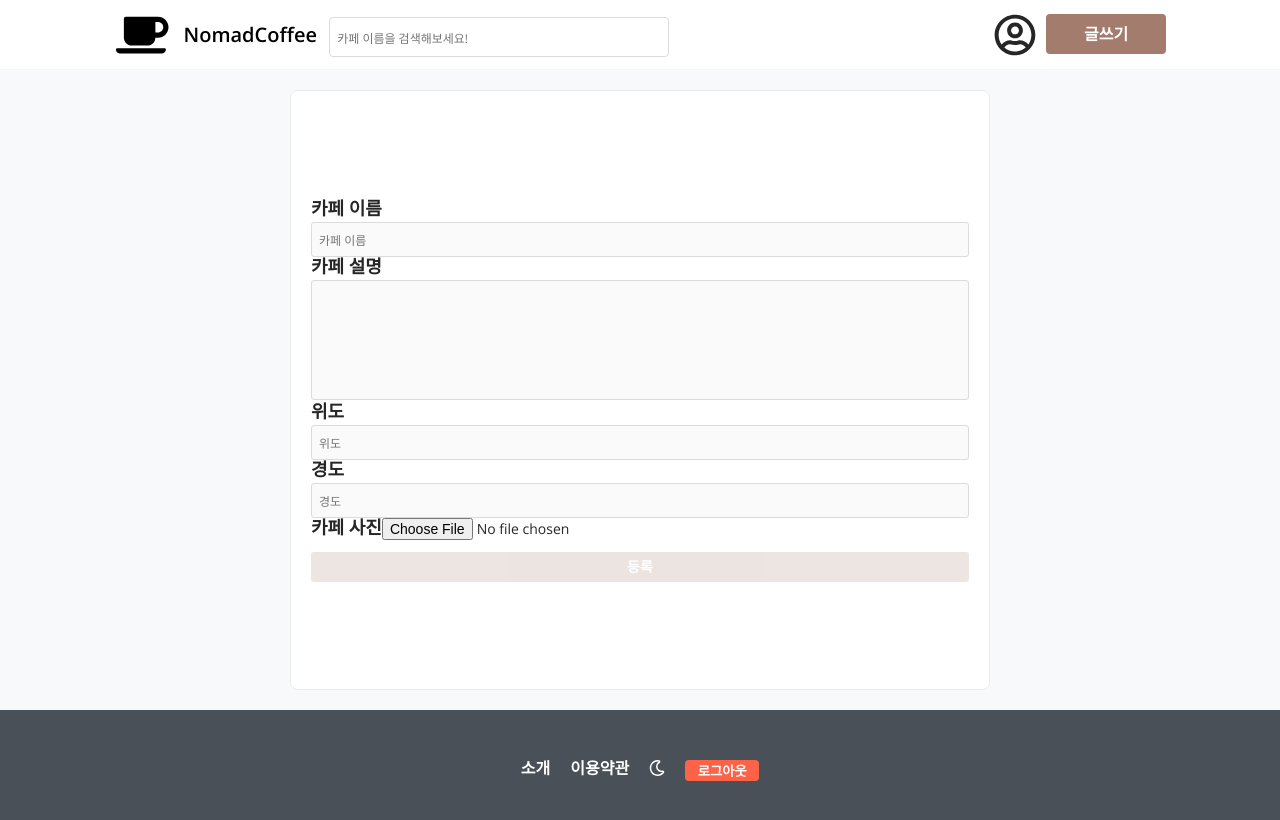
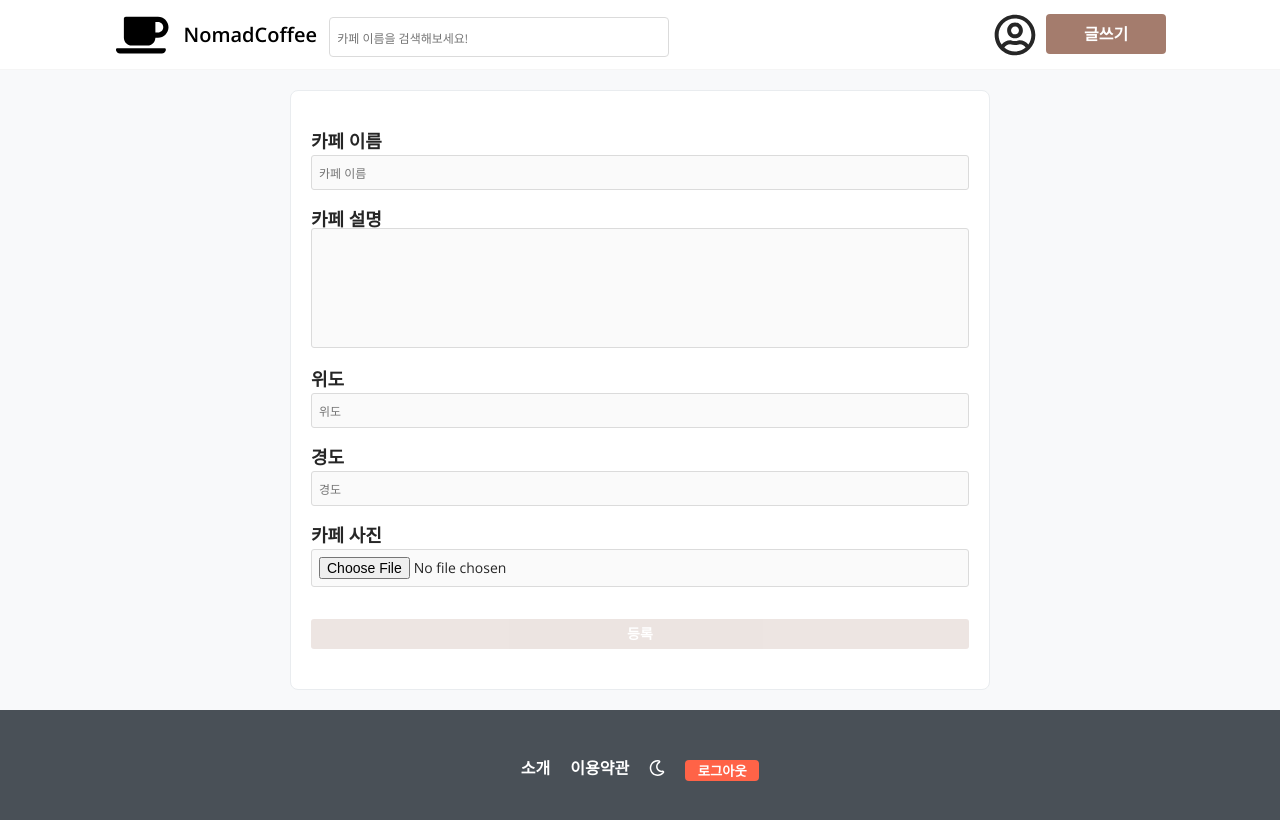
Before and after one commit to grandff/nomadcoffee-frontend, a React (Create React App) app: page /add in a window 1280 px wide. Shown: the top 820 px of the page. Built offline with nearby package versions, Linux system fonts and the light colour scheme; what apollo-upload-client would draw is missing.

Commit message:
fixed add layout

```diff
--- a/src/apollo.js
+++ b/src/apollo.js
@@ -1,4 +1,5 @@
 import { ApolloClient, InMemoryCache, makeVar } from "@apollo/client";
+import { offsetLimitPagination } from "@apollo/client/utilities";
 import { createUploadLink } from "apollo-upload-client";
 import {setContext} from "@apollo/client/link/context";
 import { onError } from "@apollo/client/link/error";
@@ -64,8 +65,20 @@ const authLink = setContext((_, {headers}) => {
 	}
 });
 
+// merge 처리한 캐시
+// cache persist 기능을 구현하기 위해 cache를 expot 처리 해주는 것도
+export const cache = new InMemoryCache({
+  typePolicies: {
+    Query: {
+      fields: {
+        seeCoffeeShops: offsetLimitPagination(),
+      },
+    },
+  },
+});
+
 // apollo client 연결
 export const client = new ApolloClient({
 	link : authLink.concat(onErrorLink).concat(uploadHttpLink),
-	cache: new InMemoryCache(),
+	cache,
 });
--- a/src/screens/Add.js
+++ b/src/screens/Add.js
@@ -1,7 +1,7 @@
 import FrontLayout from "../components/front/FrontLayout";
 import PageTitle from "../components/PageTitle";
 import { useForm } from "react-hook-form";
-import { gql, useMutation } from "@apollo/client";
+import { gql, useMutation, useApolloClient } from "@apollo/client";
 import { useHistory } from "react-router-dom";
 import routes from "../routes";
 import Footer from "../components/front/Footer";
@@ -48,11 +48,22 @@ const AddWrapper = styled.div`
 	padding : 20px;
 `;
 
+// add margin prop to Input
+const AddInput = styled(Input)`
+	margin-bottom : 20px;
+`;
+
+// file input
+// https://webdir.tistory.com/435 참고해서 변경하기
+const FileInput = styled(Input)`
+	margin-bottom : 20px;
+`;
+
 // input label
 const InputLabel = styled.label`
 	font-size : 18px;
 	font-weight : bold;
-	margin-top: 15px;
+	margin-bottom : 10px;
 `;
 
 // add textarea
@@ -63,7 +74,6 @@ const TextArea = styled.textarea`
   	background-color: #fafafa;
 	border: 0.5px solid
     ${(props) => (props.hasError ? "tomato" : props.theme.borderColor)};
-  margin-top: 5px;
   	box-sizing: border-box;
   	&::placeholder {
     	font-size: 12px;
@@ -73,9 +83,14 @@ const TextArea = styled.textarea`
   	}
 	height : 120px;
 	resize : none;
+	margin-bottom : 20px;
 `;
 
+
+
 function Add(){
+	const client = useApolloClient();	// oncompleted를 위한 cache 수정
+
 	// add 완료 후 페이지 이동을 위해 history 호출
 	const history = useHistory();
 
@@ -87,12 +102,25 @@ function Add(){
 	// completed callback
 	const onCompleted = (data) => {
 		// get data
-		const {createCoffeeShop : {id}} = data;
-		if(!id){
-			alert("error");
+		const { createCoffeeShop } = data;
+
+		// cache 업데이트
+		if (createCoffeeShop.id) {
+			const { cache } = client;
+			cache.modify({
+				id : "ROOT_QUERY",
+				fields : {
+					seeCoffeeShops(prev) {
+						return [createCoffeeShop, ...prev];
+					},
 				}
+			});
 
+			// 메인화면으로 이동
 			history.push(routes.home);
+		}else{
+			alert("등록 중 오류가 발생했습니다.")
+		}
 	}
 
 	// create coffee shop mutation
@@ -131,7 +159,7 @@ function Add(){
 				<AddWrapper>
 				<form method="post" enctype="multipart/form-data" onSubmit={handleSubmit(onSubmitValid)}>
 					<InputLabel for="nameInput">카페 이름</InputLabel>
-					<Input
+					<AddInput
 						ref={register({
 							required : "카페 이름을 입력해주세요."
 						})}
@@ -150,7 +178,7 @@ function Add(){
 						id="captionArea"
 					/>
 					<InputLabel for="latitudeInput">위도</InputLabel>
-					<Input
+					<AddInput
 						ref= {register}
 						type="text"
 						name="latitude"
@@ -158,7 +186,7 @@ function Add(){
 						placeholder="위도"
 					/>
 					<InputLabel for="longitudeInput">경도</InputLabel>
-					<Input
+					<AddInput
 						ref={register}
 						type="text"
 						name="longitude"
@@ -166,7 +194,7 @@ function Add(){
 						placeholder="경도"
 					/>
 					<InputLabel for="fileInput">카페 사진</InputLabel>
-					<input
+					<FileInput
 						ref={register({
 							required : "카페 사진을 한장 이상 올려주세요."
 						})}
--- a/src/screens/ViewPage.js
+++ b/src/screens/ViewPage.js
@@ -7,6 +7,8 @@ import PageTitle from "../components/PageTitle";
 import { useHistory } from "react-router-dom";
 import routes from "../routes";
 import {Link} from "react-router-dom";
+import Footer from "../components/front/Footer";
+import Wrapper from "../components/front/Wrapper";
 
 // see coffee shop
 const SEE_QUERY = gql`
@@ -49,6 +51,14 @@ const ViewContainer = styled.div`
 	flex-direction : column;
 	min-width : 600px;
 	max-width : 800px;
+	width : 100%;
+	border : 1px solid #E9ECEF;
+	border-radius : 8px;
+	margin-top : 20px;
+	background-color : white;
+	margin-bottom : 20px;
+	min-height : 600px;
+	padding : 20px;
 `;
 
 // 사용자 정보 컨테이너
@@ -172,6 +182,7 @@ function ViewPage(){
 					<ListBtn>목록</ListBtn>
 				</BtnContainer>
 			</ViewContainer>
+			<Footer/>
 		</FrontLayout>
 
 	)
```
Also changed, not shown: 1 other file (tests, documents, lock files or other folders). Lines whose indentation alone changed are shown as unchanged.
